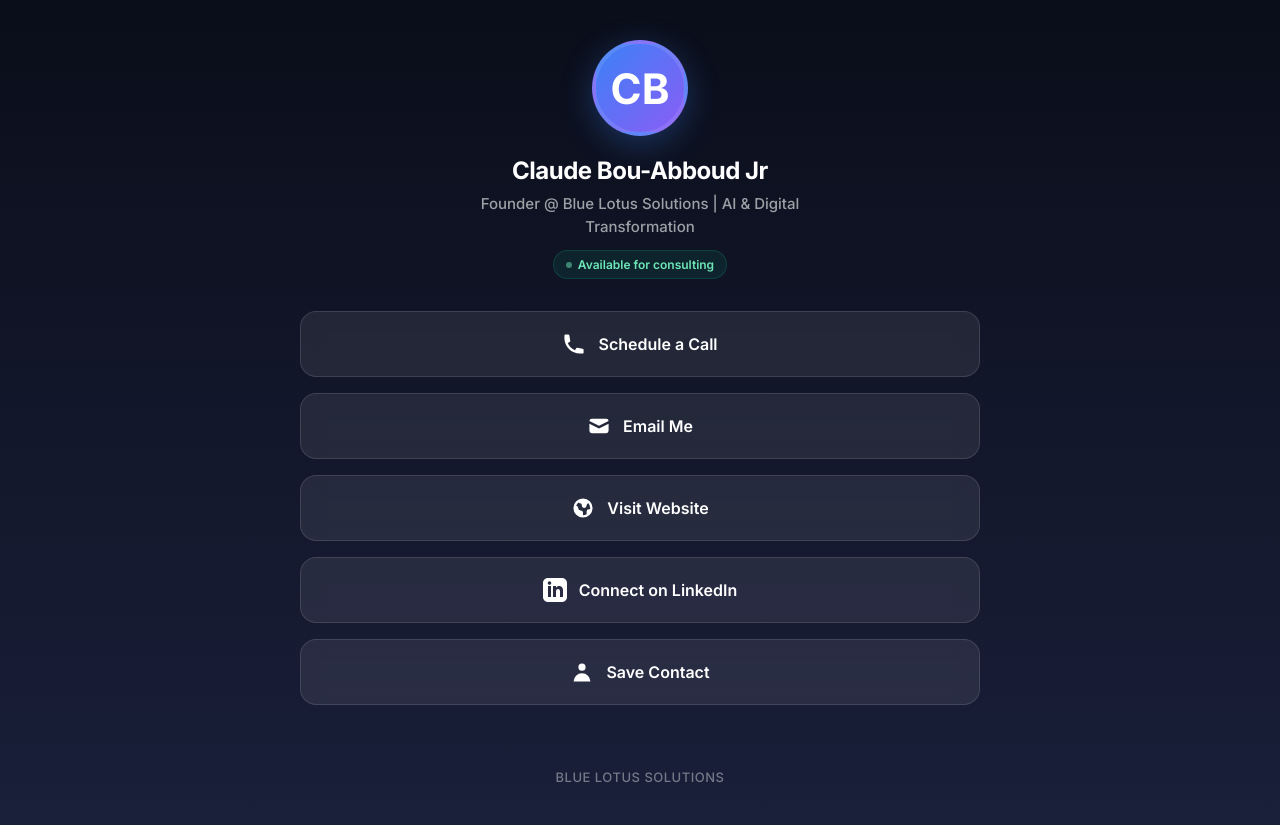
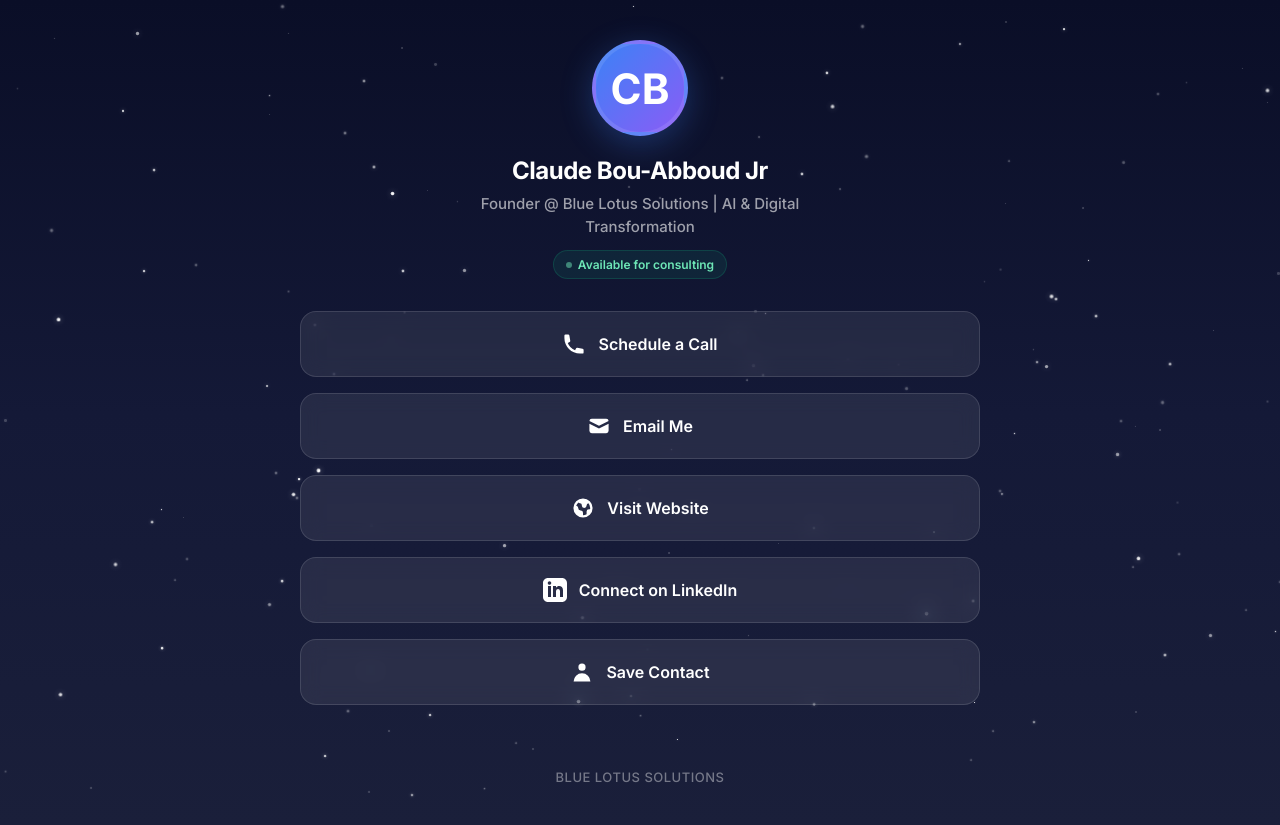
Before and after one commit to bluelotus98/contact-card, a plain HTML site: page index.html in a window 1280 px wide. Drawn offline with Linux system fonts and the light colour scheme.

Commit message:
Add animated starry background from dashboard

```diff
--- a/index.html
+++ b/index.html
@@ -14,18 +14,50 @@
 
         body {
             font-family: 'Inter', -apple-system, BlinkMacSystemFont, 'Segoe UI', Roboto, sans-serif;
-            background: linear-gradient(180deg, #0a0e1a 0%, #1a1f3a 100%);
+            background: linear-gradient(180deg, #0a0e27 0%, #141937 50%, #1a1f3a 100%);
             min-height: 100vh;
             display: flex;
             justify-content: center;
             align-items: center;
             padding: 40px 20px;
+            position: relative;
+            overflow: hidden;
+        }
+
+        .stars-container {
+            position: fixed;
+            inset: 0;
+            overflow: hidden;
+            pointer-events: none;
+            z-index: 0;
+        }
+
+        .star {
+            position: absolute;
+            border-radius: 50%;
+            background: white;
+            animation-name: twinkle;
+            animation-iteration-count: infinite;
+            animation-timing-function: ease-in-out;
+        }
+
+        @keyframes twinkle {
+            0%, 100% {
+                opacity: 0.2;
+                transform: scale(1);
+            }
+            50% {
+                opacity: 1;
+                transform: scale(1.2);
+            }
         }
 
         .container {
             max-width: 680px;
             width: 100%;
             animation: fadeIn 0.6s ease-out;
+            position: relative;
+            z-index: 1;
         }
 
         @keyframes fadeIn {
@@ -267,6 +299,7 @@
     </style>
 </head>
 <body>
+    <div class="stars-container" id="starsContainer"></div>
     <div class="container">
         <div class="profile">
             <div class="avatar">CB</div>
@@ -322,6 +355,37 @@
     </div>
 
     <script>
+        // Generate stars
+        function generateStars() {
+            const container = document.getElementById('starsContainer');
+            const starCount = 150;
+
+            for (let i = 0; i < starCount; i++) {
+                const star = document.createElement('div');
+                star.className = 'star';
+
+                const x = Math.random() * 100;
+                const y = Math.random() * 100;
+                const size = Math.random() * 2 + 1;
+                const duration = Math.random() * 3 + 2;
+                const delay = Math.random() * 5;
+
+                star.style.left = `${x}%`;
+                star.style.top = `${y}%`;
+                star.style.width = `${size}px`;
+                star.style.height = `${size}px`;
+                star.style.animationDuration = `${duration}s`;
+                star.style.animationDelay = `${delay}s`;
+                star.style.boxShadow = `0 0 ${size * 2}px rgba(255, 255, 255, 0.5)`;
+
+                container.appendChild(star);
+            }
+        }
+
+        // Initialize stars when page loads
+        window.addEventListener('DOMContentLoaded', generateStars);
+
+        // Save contact functionality
         document.getElementById('saveContact').addEventListener('click', function(e) {
             e.preventDefault();
 
```
